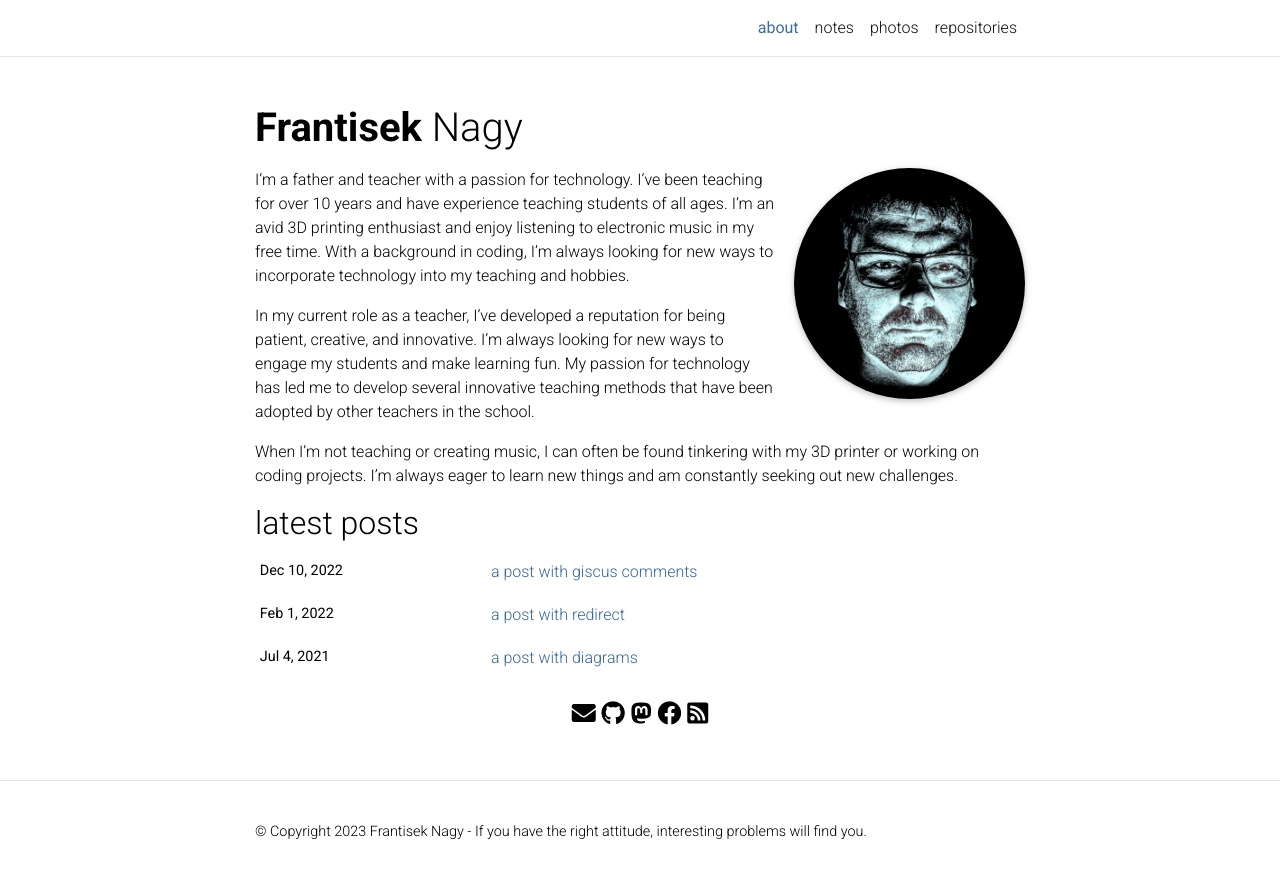
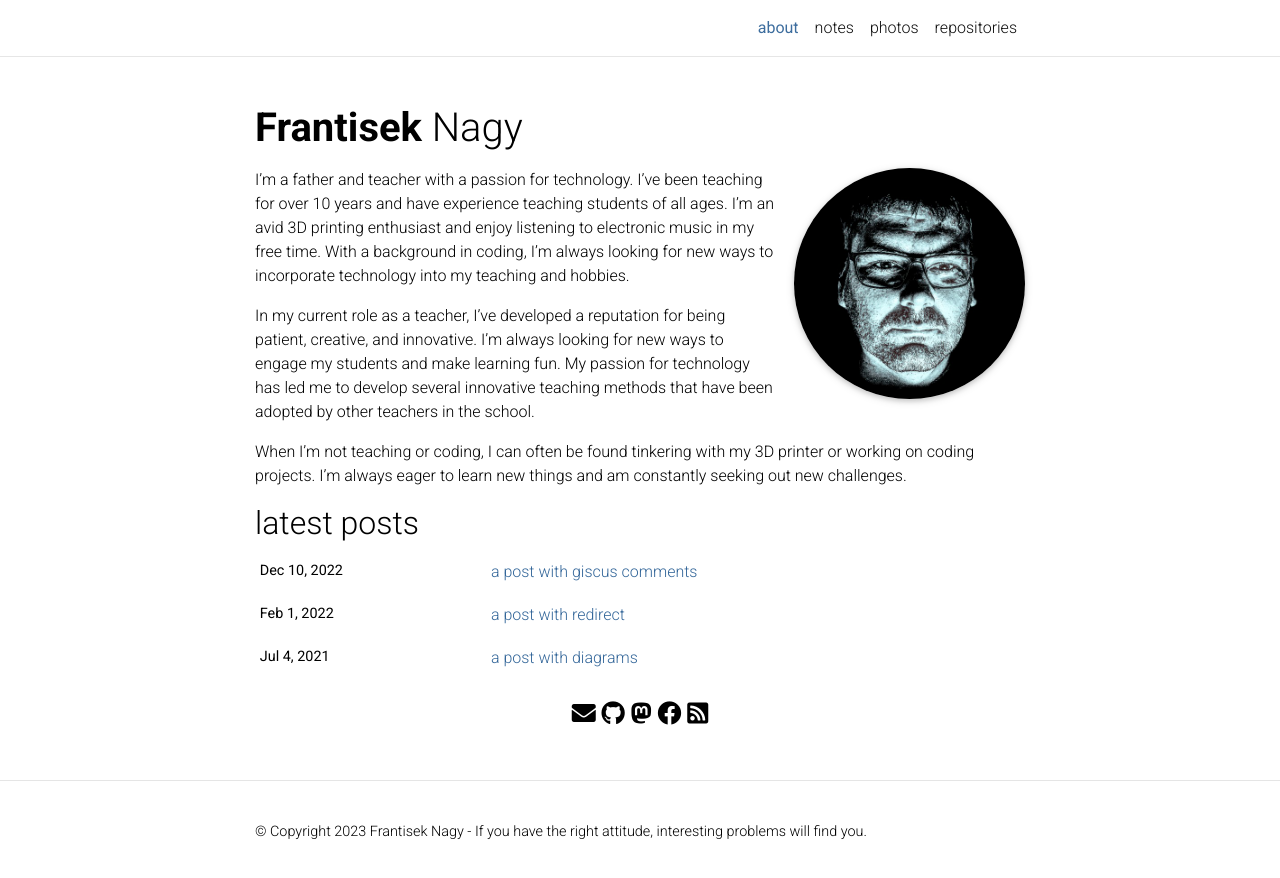
Before and after one commit to nagyfrantisek/folio, a Jekyll site: the page built from _pages/about.md, in a window 1280 px wide. Shown: the top 878 px of the page. Built offline with Jekyll 4.4.1, drawn with Linux system fonts in a browser that asks for light colours; full-size pictures stand in for the smaller copies a plugin makes; comment, search, counter and statistics services are not loaded; a style sheet for code colours, icons or effects is not loaded.

Commit message:
Update about.md

```diff
--- a/_pages/about.md
+++ b/_pages/about.md
@@ -20,4 +20,4 @@ I'm a father and teacher with a passion for technology. I've been teaching for o
 
 In my current role as a teacher, I've developed a reputation for being patient, creative, and innovative. I'm always looking for new ways to engage my students and make learning fun. My passion for technology has led me to develop several innovative teaching methods that have been adopted by other teachers in the school.
 
-When I'm not teaching or creating music, I can often be found tinkering with my 3D printer or working on coding projects. I'm always eager to learn new things and am constantly seeking out new challenges.
+When I'm not teaching or coding, I can often be found tinkering with my 3D printer or working on coding projects. I'm always eager to learn new things and am constantly seeking out new challenges.
```
